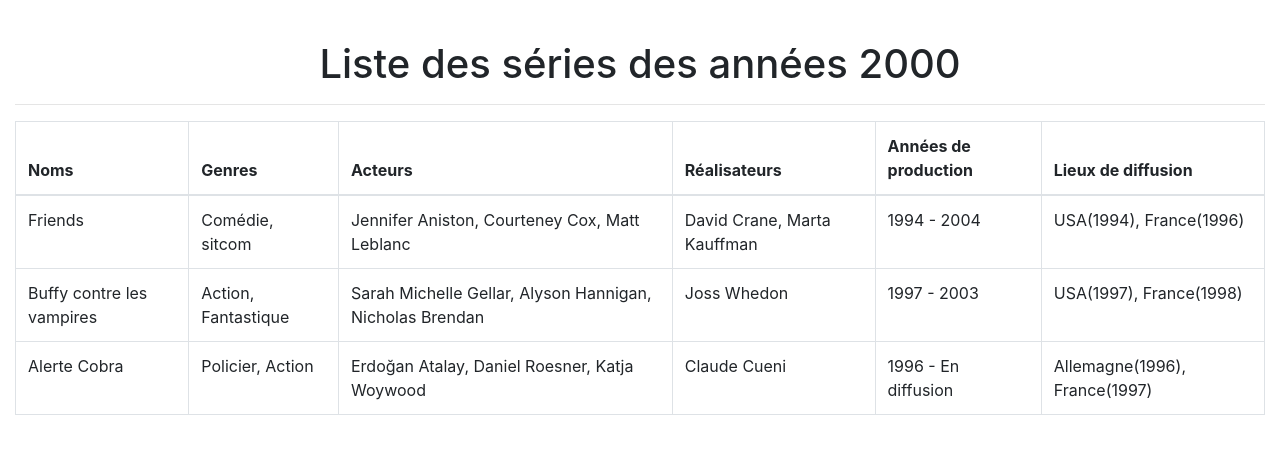
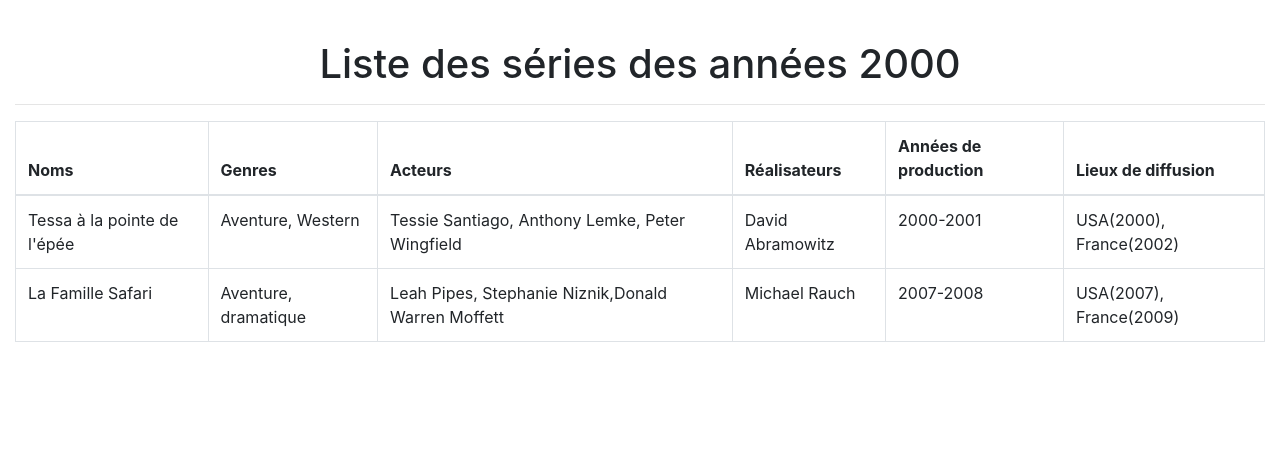
Before and after one commit to Willremi/projetRetro, a PHP site: page /list2000.php in a window 1280 px wide. Shown: the part 203-657 px from the top of the page. Run offline with PHP 8.4, Linux system fonts and the light colour scheme.

Commit message:
mise à jour list2000

```diff
--- a/list2000.php
+++ b/list2000.php
@@ -18,31 +18,21 @@
               </thead>
               <tbody>
                 <tr>
-                  <td>Friends</td>
-                  <td>Comédie, sitcom</td>
-                  <td>Jennifer Aniston, Courteney Cox, Matt Leblanc</td>
-                  <td>David Crane, Marta Kauffman</td>
-                  <td>1994 - 2004</td>
-                  <td>USA(1994), France(1996)</td>
+                  <td>Tessa à la pointe de l'épée </td>
+                  <td>Aventure, Western</td>
+                  <td>Tessie Santiago, Anthony Lemke, Peter Wingfield</td>
+                  <td>David Abramowitz</td>
+                  <td>2000-2001</td>
+                  <td>USA(2000), France(2002)</td>
                 </tr>
                 <tr>
-                  <td>Buffy contre les vampires</td>
-                  <td>Action, Fantastique</td>
-                  <td>Sarah Michelle Gellar, Alyson Hannigan, Nicholas Brendan</td>
-                  <td>Joss Whedon</td>
-                  <td>1997 - 2003</td>
-                  <td>USA(1997), France(1998)</td>
+                  <td>La Famille Safari</td>
+                  <td>Aventure, dramatique</td>
+                  <td>Leah Pipes, Stephanie Niznik,Donald Warren Moffett</td>
+                  <td>Michael Rauch</td>
+                  <td>2007-2008</td>
+                  <td>USA(2007), France(2009)</td>
                 </tr>
-                <tr>
-                  <td>Alerte Cobra</td>
-                  <td>Policier, Action</td>
-                  <td>Erdoğan Atalay, Daniel Roesner, Katja Woywood</td>
-                  <td>Claude Cueni</td>
-                  <td>1996 - En diffusion</td>
-                  <td>Allemagne(1996), France(1997)</td>
-                </tr>
-
-
               </tbody>
             </table>
 
```
